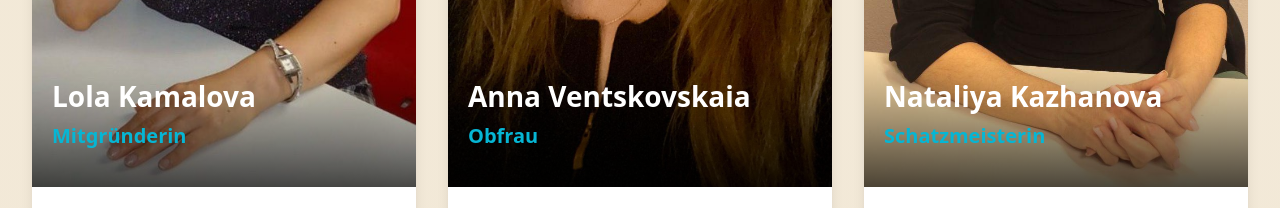
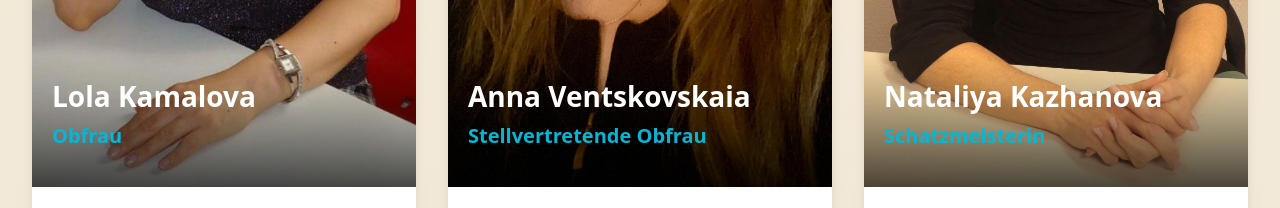
Before and after one commit to ichak244-art/cars, a plain HTML site: page index.html in a window 1280 px wide. Shown: the part 2300-2508 px from the top of the page. Drawn offline with nearby package versions, Linux system fonts and the light colour scheme.

Commit message:
Update index.html

```diff
--- a/index.html
+++ b/index.html
@@ -191,7 +191,7 @@
                     <img src="Lola Kamalova.jpg" alt="Lola Kamalova" class="team-img">
                     <div class="team-overlay">
                         <h3 class="team-name">Lola Kamalova</h3>
-                        <p class="team-role" data-i18n="teamRole2">Mitgründerin</p>
+                        <p class="team-role" data-i18n="teamRole2">Obfrau</p>
                     </div>
                 </div>
                 <div class="p-6">
@@ -211,7 +211,7 @@
                     <img src="Anna Ventskovskaia.jpg" alt="Anna Ventskovskaia" class="team-img w-full h-full object-cover">
                     <div class="team-overlay">
                         <h3 class="team-name">Anna Ventskovskaia</h3>
-                        <p class="team-role" data-i18n="teamRole1">Obfrau</p>
+                        <p class="team-role" data-i18n="teamRole1">Stellvertretende Obfrau</p>
                     </div>
                 </div>
                 <div class="p-6">
@@ -608,11 +608,11 @@
                 history2Text: "Wir glauben, dass jedes Kind Fürsorge, Schutz und die Chance auf eine bessere Zukunft verdient. Unsere Arbeit basiert auf christlichen Werten – Liebe, Barmherzigkeit und Mitgefühl – die wir in jede Hilfe einfließen lassen.",
 
                 teamTitle: "Unser Team",
-                teamRole1: "Obfrau",
+                teamRole1: "Stellvertretende Obfrau",
                 teamBio1: `<p>"Es gibt ein unvorstellbares Ausmaß an Armut auf der Welt. Besonders Kindern, die in solcher Armut aufwachsen, wird oft die Chance auf ein helles Zukunftsbild und auf die Verwirklichung ihrer Träume verweigert.</p>
 <p>Mir persönlich ist es besonders wichtig, den Schwächsten zu helfen und ihnen bei der Erreichung ihrer Ziele und ihres Hoffnungsschimmers zu unterstützen.</p>
 <p>Hilfehub Foundation organisiert verschiedene Projekte, die das Ziel haben, diesen Kindern mehr Chancen im Leben zu geben und ihre Träume in greifbare Nähe zu rücken."</p>`,
-                teamRole2: "Mitgründerin",
+                teamRole2: "Obfrau",
                 teamBio2: `<p>"Ich freue mich sehr, an dem wichtigen Werk der Stiftung „Hilfehub“ teilnehmen zu können. Es ist eine große Ehre, an Projekten mitzuwirken, die Kindern in Not helfen und ihnen neue Chancen eröffnen, obwohl sie in einer schwierigen Lage sind.</p>
 <p>Unser Ziel ist es, jungen Menschen die Möglichkeit zur Verwirklichung ihrer Träume zu geben, damit sie ihr potenzielles Leistungsniveau erreichen können. Ich bin davon überzeugt, dass die Förderung ihrer Talente und Fähigkeiten die Grundlage für ein besseres Leben und eine bessere Zukunft ist, selbst wenn sie jetzt in einer schwierigen Situation stehen.</p>
 <p>Ich möchte mein Bestes geben, um den Zielen der Stiftung „Hilfehub“ zu dienen und dafür zu sorgen, dass jeder Junge und jede Jungfrau, unabhängig von ihrem Hintergrund, die Chance auf Erfolg hat, selbst wenn ihre Umgebung ihnen diesen Wunsch oft verwehrt."</p>`,
@@ -650,7 +650,7 @@
                 navGutschein: "2for1 Voucher",
                 navTermine: "Events",
                 navOneSong: "One Song, one family",
-                teamRole2: "Co-founder",
+                teamRole2: "Headmistress",
 
                 sendDataTitle: "Become a member",
                 followUs: "Follow us",
@@ -679,7 +679,7 @@
                 history2Text: "We believe that every child deserves care, protection and the chance for a better future. Our work is based on Christian values – love, mercy and compassion – which we incorporate into every help.",
 
                 teamTitle: "Our Team",
-                teamRole1: "Secretary General",
+                teamRole1: "Deputy Chairwoman",
                 teamBio1: `<p>"There is an unimaginable level of poverty in the world. Especially children who grow up in such poverty are often denied the chance of a bright picture of the future and the realization of their dreams.</p>
 <p>Personally, it is especially important to me to help the most vulnerable and to support them in achieving their goals and their glimmer of hope.</p>
 <p>Hilfehub Foundation organizes various projects that have the goal of giving these children more opportunities in life and bringing their dreams within reach."</p>`,
```
